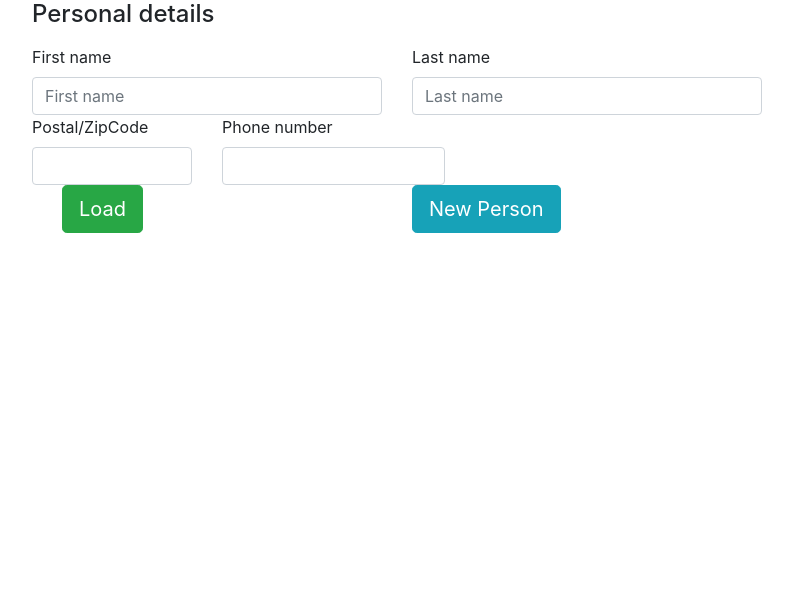
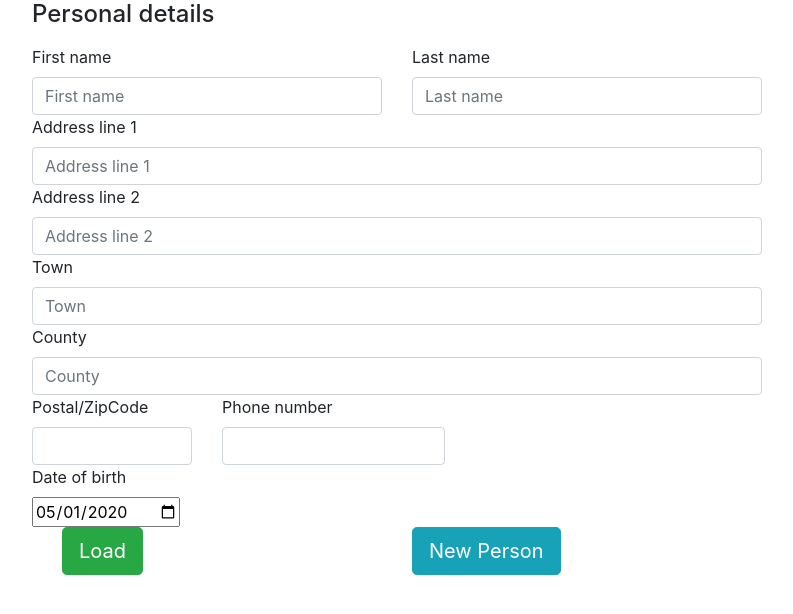
Before and after one commit to Belchenkov/contact_manager_react_tsx, a React (Create React App) app: page / in a window 1280 px wide. Shown: the top 614 px of the page, without its empty margins (53-846 px from the left). Built offline with nearby package versions, Linux system fonts and the light colour scheme.

Commit message:
Simplify updating values with binding

```diff
--- a/src/App.tsx
+++ b/src/App.tsx
@@ -2,14 +2,32 @@ import * as React from 'react';
 import Container from 'reactstrap/lib/Container';
 
 import PersonalDetails from './PersonalDetails';
+import { IPersonState } from "./State";
 
 import './App.css';
 
 export default class App extends React.Component {
+    private defaultPerson : IPersonState = {
+        Address1: "",
+        Address2: null,
+        County: "",
+        DateOfBirth : new Date().toISOString().substring(0,10),
+        FirstName: "",
+        LastName: "",
+        PersonId : "",
+        PhoneNumber: "",
+        Postcode: "",
+        Town: ""
+    };
+
+    constructor(props: {}) {
+        super(props);
+    }
+
     public render() {
         return (
             <Container>
-          <PersonalDetails />
+              <PersonalDetails DefaultState={this.defaultPerson} />
             </Container>
         );
     }
--- a/src/PersonalDetails.tsx
+++ b/src/PersonalDetails.tsx
@@ -3,7 +3,53 @@ import Button from 'reactstrap/lib/Button';
 import Col from 'reactstrap/lib/Col';
 import Row from 'reactstrap/lib/Row';
 
-export default class PersonalDetails extends React.Component {
+import { IPersonState } from "./State";
+
+interface IProps {
+    DefaultState: IPersonState
+}
+
+export default class PersonalDetails extends React.Component<IProps, IPersonState> {
+    private defaultState: Readonly<IPersonState>;
+
+    constructor(props: IProps) {
+        super(props);
+        this.defaultState = props.DefaultState;
+        this.state = props.DefaultState;
+    }
+
+    private updateBinding = (event: any) => {
+        switch (event.target.id) {
+            case `firstName`:
+                this.setState({ FirstName: event.target.value });
+                break;
+            case `lastName`:
+                this.setState({ LastName: event.target.value });
+                break;
+            case `addr1`:
+                this.setState({ Address1: event.target.value });
+                break;
+            case `addr2`:
+                this.setState({ Address2: event.target.value });
+                break;
+            case `town`:
+                this.setState({ Town: event.target.value });
+                break;
+            case `county`:
+                this.setState({ County: event.target.value });
+                break;
+            case `postcode`:
+                this.setState({ Postcode: event.target.value });
+                break;
+            case `phoneNumber`:
+                this.setState({ PhoneNumber: event.target.value });
+                break;
+            case `dateOfBirth`:
+                this.setState({ DateOfBirth: event.target.value });
+                break;
+        }
+    }
+
     public render() {
         return (
             <Row>
@@ -22,6 +68,8 @@ export default class PersonalDetails extends React.Component {
                                 id="firstName"
                                 className="form-control"
                                 placeholder="First name"
+                                value={this.state.FirstName}
+                                onChange={this.updateBinding}
                             />
                         </Col>
                         <Col>
@@ -30,21 +78,116 @@ export default class PersonalDetails extends React.Component {
                                 id="lastName"
                                 className="form-control"
                                 placeholder="Last name"
+                                value={this.state.LastName}
+                                onChange={this.updateBinding}
                             />
                         </Col>
                     </Row>
                     <Row>
-                        <Col lg="3"><label htmlFor="postcode">Postal/ZipCode</label></Col>
-                        <Col lg="4"><label htmlFor="phoneNumber">Phone number</label></Col>
+                        <Col><label htmlFor="addr1">Address line 1</label></Col>
                     </Row>
                     <Row>
-                        <Col lg="3">
-                            <input type="text" id="postcode" className="form-control" />
-                        </Col>
-                        <Col lg="4">
-                            <input type="text" id="phoneNumber" className="form-control" />
+                        <Col>
+                            <input
+                                type="text"
+                                id="addr1"
+                                className="form-control"
+                                placeholder="Address line 1"
+                                value={this.state.Address1}
+                                onChange={this.updateBinding}
+                            />
                         </Col>
                     </Row>
+                    <Row>
+                        <Col><label htmlFor="addr2">Address line 2</label></Col>
+                    </Row>
+                    <Row>
+                        <Col>
+                            <input
+                                type="text"
+                                id="addr2"
+                                className="form-control"
+                                placeholder="Address line 2"
+                                value={this.state.Address2!}
+                                onChange={this.updateBinding}
+                            />
+                        </Col>
+                    </Row>
+                    <Row>
+                        <Col><label htmlFor="town">Town</label></Col>
+                    </Row>
+                    <Row>
+                        <Col>
+                            <input
+                                type="text"
+                                id="town"
+                                className="form-control"
+                                placeholder="Town"
+                                value={this.state.Town}
+                                onChange={this.updateBinding}
+                            />
+                        </Col>
+                    </Row>
+                    <Row>
+                        <Col><label htmlFor="county">County</label></Col>
+                    </Row>
+                    <Row>
+                        <Col>
+                            <input
+                                type="text"
+                                id="county"
+                                className="form-control"
+                                placeholder="County"
+                                value={this.state.County}
+                                onChange={this.updateBinding}
+                            />
+                        </Col>
+                    </Row>
+                    <Row>
+                        <Col>
+                            <Row>
+                                <Col lg="3"><label htmlFor="postcode">Postal/ZipCode</label></Col>
+                                <Col lg="4"><label htmlFor="phoneNumber">Phone number</label></Col>
+                            </Row>
+                        </Col>
+                    </Row>
+                    <Row>
+                        <Col>
+                            <Row>
+                                <Col lg="3">
+                                    <input
+                                        type="text"
+                                        id="postcode"
+                                        className="form-control"
+                                        value={this.state.Postcode}
+                                        onChange={this.updateBinding}
+                                    />
+                                </Col>
+                                <Col lg="4">
+                                    <input
+                                        type="text"
+                                        id="phoneNumber"
+                                        className="form-control"
+                                        value={this.state.PhoneNumber}
+                                        onChange={this.updateBinding}
+                                    /></Col>
+                            </Row>
+                        </Col>
+                    </Row>
+                    <Row>
+                        <Col><label htmlFor="dateOfBirth">Date of birth</label></Col>
+                    </Row>
+                    <Row>
+                        <Col>
+                            <input
+                                type="date"
+                                id="dateOfBirth"
+                                value={this.state.DateOfBirth!}
+                                onChange={this.updateBinding}
+                            />
+                        </Col>
+                    </Row>
+
                     <Col>
                         <Col>
                             <Row>
--- /dev/null
+++ b/src/State.tsx
@@ -0,0 +1,29 @@
+import { StringOrNull } from './Types';
+
+export interface IPersonState {
+    FirstName: string,
+    LastName: string,
+    Address1: string,
+    Address2: StringOrNull,
+    Town: string,
+    County: string,
+    PhoneNumber: string;
+    Postcode: string,
+    DateOfBirth: StringOrNull,
+    PersonId : string
+}
+
+/*
+export class PersonState implements IPersonState {
+    public FirstName: string;
+    public LastName: string;
+    public Address1: string;
+    public Address2:  StringOrNull;
+    public Town: string;
+    public County: string;
+    public PersonId : string;
+    public PhoneNumber: string;
+    public Postcode: string;
+    public DateOfBirth:  StringOrNull;
+}
+*/
--- /dev/null
+++ b/src/Types.tsx
@@ -0,0 +1,5 @@
+// import { RecordState } from "./RecordState";
+import { IPersonState } from './State';
+
+// export type PersonRecord = RecordState & IPersonState;
+export type StringOrNull = string | null;
```
Lines whose indentation alone changed are shown as unchanged.
